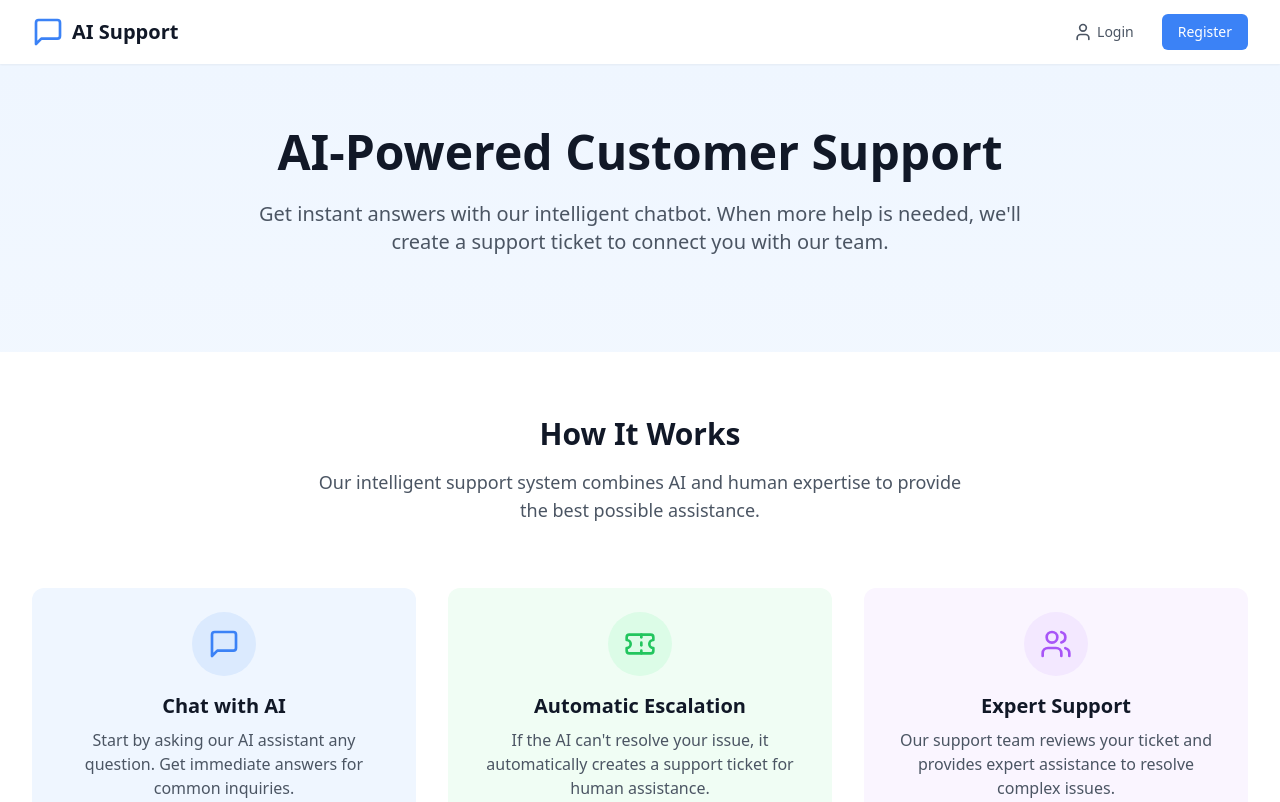
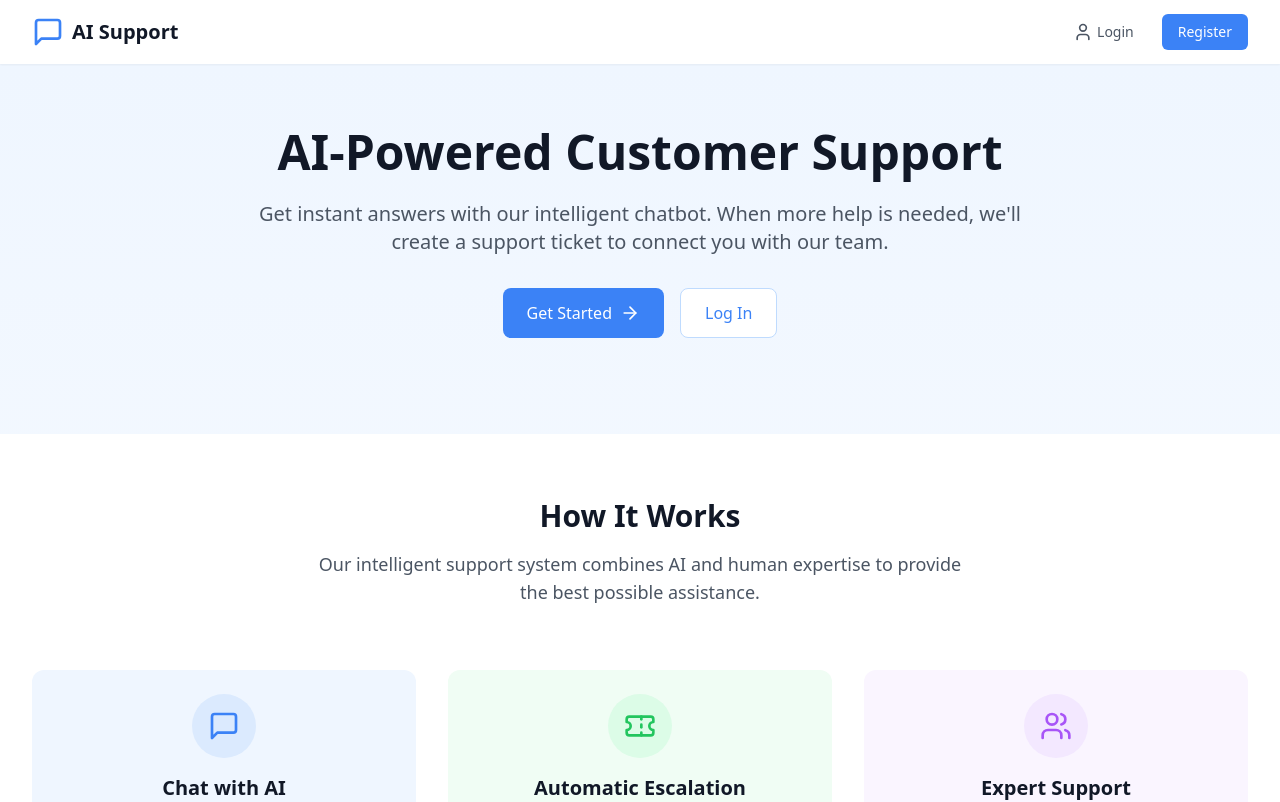
Before and after one commit to JPA-Elite/ai-chatbot-ticket-system, a React (Vite) app: page / in a window 1280 px wide. Shown: the top 802 px of the page. Built offline with nearby package versions, Linux system fonts and the light colour scheme; no server answers.

Commit message:
fix home display

```diff
--- a/src/pages/Home.tsx
+++ b/src/pages/Home.tsx
@@ -10,7 +10,7 @@ const Home: React.FC = () => {
   return (
     <div className="min-h-screen bg-gradient-to-b from-blue-50 to-white">
       {/* Hero Section */}
-      <section className={`pt-16 px-4 sm:px-6 lg:px-8 max-w-7xl mx-auto ${user?.role === "user" ? "pb-24" : "pb-16"
+      <section className={`pt-16 px-4 sm:px-6 lg:px-8 max-w-7xl mx-auto ${!['admin', 'staff'].includes(user?.role || '') ? "pb-24" : "pb-16"
         }`}>
         <div className="text-center">
           <motion.h1
@@ -29,7 +29,7 @@ const Home: React.FC = () => {
           >
             Get instant answers with our intelligent chatbot. When more help is needed, we'll create a support ticket to connect you with our team.
           </motion.p>
-          {user?.role == 'user' ? (<motion.div
+          {!['admin', 'staff'].includes(user?.role || '') ? (<motion.div
             initial={{ opacity: 0, y: 20 }}
             animate={{ opacity: 1, y: 0 }}
             transition={{ duration: 0.5, delay: 0.2 }}
@@ -177,12 +177,14 @@ const Home: React.FC = () => {
           <p className="text-lg text-blue-100 mb-8 max-w-3xl mx-auto">
             Join us today and see how our AI-powered support system can help you get answers faster and resolve issues more efficiently.
           </p>
+          {!['admin', 'staff'].includes(user?.role || '') ? (
             <Link
               to={isAuthenticated ? "/chat" : "/register"}
               className="inline-block px-6 py-3 bg-white text-blue-500 rounded-lg font-medium hover:bg-blue-50 transition-colors"
             >
               {isAuthenticated ? "Start Chatting Now" : "Sign Up For Free"}
             </Link>
+          ) : ''}
         </div>
       </section>
     </div>
```
Lines whose indentation alone changed are shown as unchanged.
